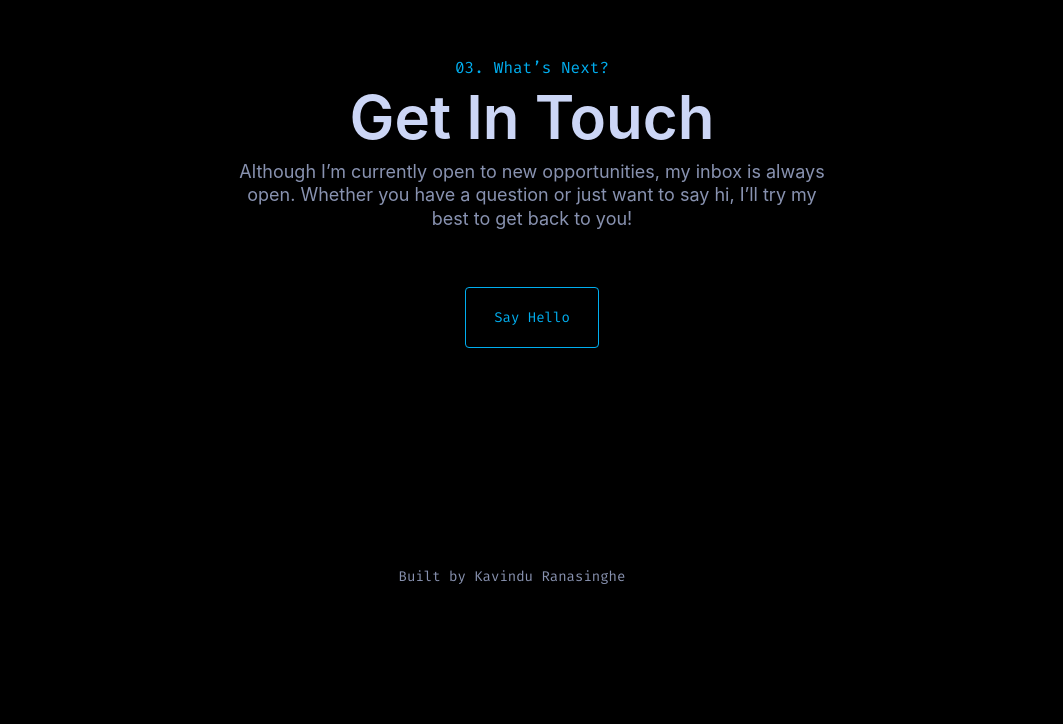
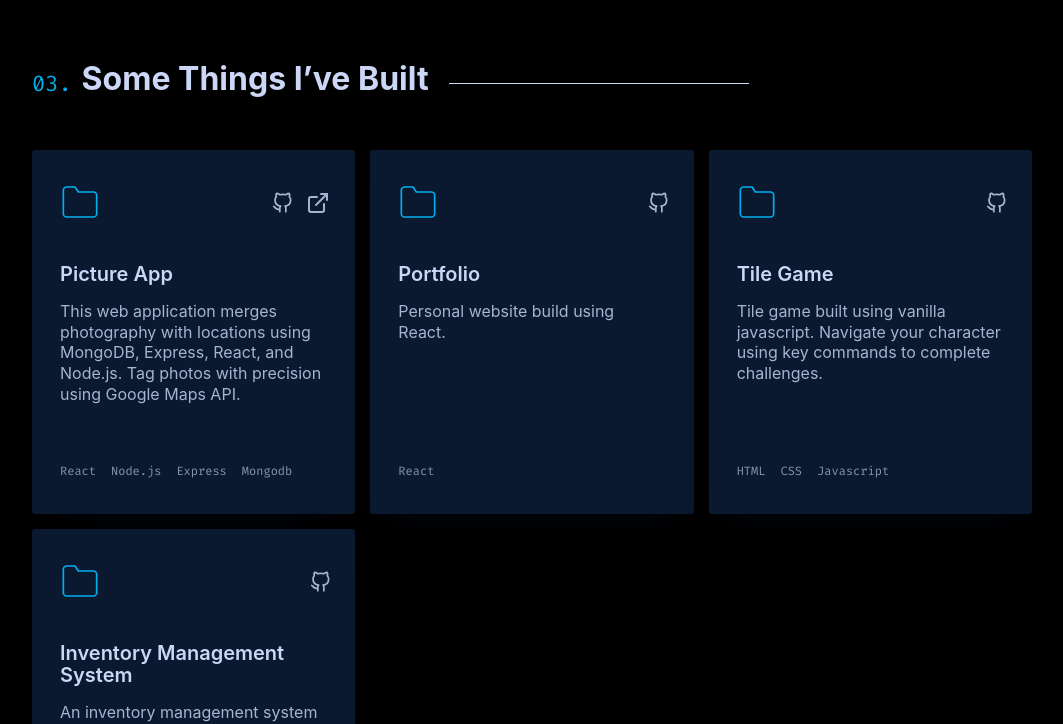
Before and after one commit to kvnd100/portfolio-website, a React (Vite) app: page / in a window 1280 px wide. Shown: the part 2076-2800 px from the top of the page, without its empty margins (128-1191 px from the left). Before the commit the page ends 2682 px from the top, so only its background shows below. Built offline with nearby package versions, Linux system fonts and the light colour scheme.

Commit message:
projects added

```diff
--- a/index.html
+++ b/index.html
@@ -2,7 +2,7 @@
 <html lang="en">
   <head>
     <meta charset="UTF-8" />
-    <link rel="icon" type="image/svg+xml" href="/vite.svg" />
+    <link rel="icon" type="image/svg+xml" href="./src//assets//K.svg" />
     <meta name="viewport" content="width=device-width, initial-scale=1.0" />
     <title>Kavindu Ranasinghe</title>
   </head>
--- a/src/App.css
+++ b/src/App.css
@@ -48,6 +48,7 @@ color: var(--slate);
 font-family: var(--font-sans);
 font-size: var(--fz-xl);
 line-height: 1.3;
+box-sizing: border-box;
 }
 
 section{
--- a/src/components/Header.jsx
+++ b/src/components/Header.jsx
@@ -5,7 +5,9 @@ const Header = () => {
   return (
     <header className="header">
       <div className="logo">
-        <img src={myLogo} alt="SVG logo image" width="60" height="60" />
+        <a href="/">
+          <img src={myLogo} alt="SVG logo image" width="60" height="60" />
+        </a>
       </div>
       <nav className="navbar">
         <ul>
@@ -21,7 +23,7 @@ const Header = () => {
           </li>
           <li>
             <Link to="work" smooth={true} duration={500}>
-              Work
+              Projects
             </Link>
           </li>
           <li>
@@ -30,9 +32,14 @@ const Header = () => {
             </Link>
           </li>
           <li>
-            <button className="btn-resume" target="_blank">
+            <a
+              className="btn-resume"
+              target="_blank"
+              href="https://drive.google.com/file/d/1UQmZBPAo17c5bZ-3o9YBGpxGRqFhtcRK/view?usp=drive_link"
+              rel="noreferrer"
+            >
               Resume
-            </button>
+            </a>
           </li>
         </ul>
       </nav>
--- a/src/components/Work.jsx
+++ b/src/components/Work.jsx
@@ -1,5 +1,57 @@
+import SubHeading from "./shared/subHeading";
+import "../styles/projects.css";
+import Folder from "./shared/Folder";
+import uuid from "react-uuid";
+
+const projectData = [
+  {
+    title: "Picture App",
+    description:
+      "This web application merges photography with locations using MongoDB, Express, React, and Node.js. Tag photos with precision using Google Maps API.",
+    tech: ["React", "Node.js", "Express", "Mongodb"],
+    git: "https://github.com/kvnd100/Picture-app",
+    url: "https://picture-app-cfa16ee42abb.herokuapp.com/",
+  },
+  {
+    title: "Portfolio",
+    description: "Personal website build using React.",
+    tech: ["React"],
+    git: "https://github.com/kvnd100/portfolio-website",
+  },
+  {
+    title: "Tile Game",
+    description:
+      "Tile game built using vanilla javascript. Navigate your character using key commands to complete challenges.",
+    tech: ["HTML", "CSS", "Javascript"],
+    git: "https://github.com/kvnd100/GameAssignment",
+  },
+  {
+    title: "Inventory Management System",
+    description:
+      "An inventory management system built using php,javascript,html and css as a group assignment.",
+    tech: ["HTML", "CSS", "Javascript", "PHP"],
+    git: "https://github.com/kvnd100/Inventory-Management-System",
+  },
+];
+
 const Work = () => {
-  return <section style={{ display: "none" }}>Work</section>;
+  return (
+    <section id="work" className="projects">
+      <SubHeading heading="Some Things I’ve Built" />
+      <ul className="projects-grid">
+        {projectData.map((val) => (
+          <Folder
+            key={uuid()}
+            git={val.git}
+            url={val.url}
+            title={val.title}
+            description={val.description}
+            tech={val.tech}
+          />
+        ))}
+      </ul>
+    </section>
+  );
 };
 
 export default Work;
--- /dev/null
+++ b/src/components/shared/Folder.jsx
@@ -0,0 +1,101 @@
+import uuid from "react-uuid";
+const Folder = ({ title, description, tech, git, url }) => {
+  return (
+    <>
+      <li className="folder-container">
+        <div className="projects-content">
+          <header>
+            <div className="projects-icon-container">
+              <div className="folder">
+                <svg
+                  xmlns="http://www.w3.org/2000/svg"
+                  role="img"
+                  viewBox="0 0 24 24"
+                  fill="none"
+                  stroke="currentColor"
+                  strokeWidth="1"
+                  strokeLinecap="round"
+                  strokeLinejoin="round"
+                  className="feather"
+                >
+                  <title>Folder</title>
+                  <path d="M22 19a2 2 0 0 1-2 2H4a2 2 0 0 1-2-2V5a2 2 0 0 1 2-2h5l2 3h9a2 2 0 0 1 2 2z"></path>
+                </svg>
+              </div>
+              <div className="projects-links">
+                {git ? (
+                  <a
+                    href={git}
+                    className="git"
+                    aria-label="GitHub Link"
+                    target="_blank"
+                    rel="noopener noreferrer"
+                  >
+                    <svg
+                      xmlns="http://www.w3.org/2000/svg"
+                      role="img"
+                      viewBox="0 0 24 24"
+                      fill="none"
+                      stroke="currentColor"
+                      strokeWidth="2"
+                      strokeLinecap="round"
+                      strokeLinejoin="round"
+                      className="feather feather-github"
+                    >
+                      <title>GitHub</title>
+                      <path d="M9 19c-5 1.5-5-2.5-7-3m14 6v-3.87a3.37 3.37 0 0 0-.94-2.61c3.14-.35 6.44-1.54 6.44-7A5.44 5.44 0 0 0 20 4.77 5.07 5.07 0 0 0 19.91 1S18.73.65 16 2.48a13.38 13.38 0 0 0-7 0C6.27.65 5.09 1 5.09 1A5.07 5.07 0 0 0 5 4.77a5.44 5.44 0 0 0-1.5 3.78c0 5.42 3.3 6.61 6.44 7A3.37 3.37 0 0 0 9 18.13V22"></path>
+                    </svg>
+                  </a>
+                ) : null}
+                {url ? (
+                  <a
+                    href={url}
+                    aria-label="External Link"
+                    className="external"
+                    target="_blank"
+                    rel="noopener noreferrer"
+                  >
+                    <svg
+                      xmlns="http://www.w3.org/2000/svg"
+                      role="img"
+                      viewBox="0 0 24 24"
+                      fill="none"
+                      stroke="currentColor"
+                      strokeWidth="2"
+                      strokeLinecap="round"
+                      strokeLinejoin="round"
+                      className="feather feather-external-link"
+                    >
+                      <title>External Link</title>
+                      <path d="M18 13v6a2 2 0 0 1-2 2H5a2 2 0 0 1-2-2V8a2 2 0 0 1 2-2h6"></path>
+                      <polyline points="15 3 21 3 21 9"></polyline>
+                      <line x1="10" y1="14" x2="21" y2="3"></line>
+                    </svg>
+                  </a>
+                ) : null}
+              </div>
+            </div>
+            <h3 className="projects-title">
+              <a href={url ? url : git} target="_blank" rel="noopener noreferrer">
+                {title}
+              </a>
+            </h3>
+
+            <div className="projects-description">
+              <p>{description}</p>
+            </div>
+          </header>
+          <footer>
+            <ul className="projects-tech-list">
+              {tech.map((lang) => (
+                <li key={uuid()}>{lang}</li>
+              ))}
+            </ul>
+          </footer>
+        </div>
+      </li>
+    </>
+  );
+};
+
+export default Folder;
--- a/src/styles/about.css
+++ b/src/styles/about.css
@@ -1,3 +1,4 @@
+
 .about-content{
     display: grid;
     grid-template-columns: 3fr 2fr;
--- a/src/styles/experience.css
+++ b/src/styles/experience.css
@@ -1,3 +1,4 @@
 .experience{
     max-width: 700px;
+
 }
--- a/src/styles/header.css
+++ b/src/styles/header.css
@@ -50,6 +50,8 @@
 
   }
 
+
+
   .navbar a:hover {
     color: var(--primary-color);
 
@@ -81,6 +83,10 @@
 
 }
 
+.btn-resume::before{
+  content: ""!important;
+}
+
 .btn-resume:hover{
     background-color: rgba(0, 174, 239, .5);
     border: 1px solid var(--primary-color);
--- /dev/null
+++ b/src/styles/projects.css
@@ -0,0 +1,139 @@
+
+.projects{
+    margin: 0px auto;
+    padding: 100px 0px;
+    max-width: 1000px;
+    flex-direction: column;
+    -webkit-box-align: center;
+    align-items: center;
+}
+
+
+.projects-grid{
+    list-style: none;
+    padding: 0px;
+    margin: 50px 0px 0px;
+    display: grid;
+    grid-template-columns: repeat(auto-fill, minmax(300px, 1fr));
+    gap: 15px;
+    position: relative;
+}
+
+
+.projects-grid > li {
+    position: relative;
+    cursor: default;
+    transition: var(--transition);
+}
+
+.projects-content{
+    box-shadow: 0 10px 30px -15px var(--navy-shadow);
+    display: flex;
+    -webkit-box-pack: justify;
+    -webkit-box-align: center;
+    flex-direction: column;
+    align-items: flex-start;
+    position: relative;
+    padding: 2rem 1.75rem;
+    border-radius: var(--border-radius);
+    background-color: var(--navy);
+    transition: var(--transition);
+    justify-content: space-between;
+    overflow: auto;
+    min-height: 300px
+}
+
+.projects-tech-list{
+    display: flex;
+    align-items: flex-end;
+    -webkit-box-flex: 1;
+    flex-grow: 1;
+    flex-wrap: wrap;
+    padding: 0px;
+    margin: 20px 0px 0px;
+    list-style: none;
+}
+
+.projects-tech-list li{
+    font-family: var(--font-mono);
+    font-size: var(--fz-xxs);
+    line-height: 1.75;
+}
+
+.projects-tech-list li:not(:last-of-type){
+    margin-right: 15px;
+}
+
+.projects-description{
+    color: var(--light-slate);
+    font-size: 1rem;
+}
+
+.projects-title{
+    margin: 0px 0px 10px;
+    color: var(--lightest-slate);
+    font-size: var(--fz-xl);
+    font-weight: 600;
+    line-height: 1.1;
+}
+
+.projects-title:hover{
+    color: var(--primary-color);
+}
+
+.projects-icon-container{
+    display: flex;
+    -webkit-box-pack: justify;
+    justify-content: space-between;
+    -webkit-box-align: center;
+    align-items: center;
+    margin-bottom: 35px;
+}
+
+.folder{
+    color: var(--primary-color);
+
+}
+
+.folder>svg{
+    width: 40px;
+    height: 40px;
+}
+
+.projects-links{
+    display: flex;
+    -webkit-box-align: center;
+    align-items: center;
+    margin-right: -10px;
+    color: var(--light-slate);
+}
+
+.projects-links a{
+    display: flex;
+    -webkit-box-pack: center;
+    justify-content: center;
+    -webkit-box-align: center;
+    align-items: center;
+    padding: 5px 7px;
+}
+
+.external>svg{
+    width: 1.5rem;
+    height: 1.5rem;
+    margin-top: -4px;
+}
+
+.git>svg{
+    width: 1.3rem;
+    height: 1.5rem;
+    margin-top: -4px;
+}
+
+.git>svg:hover,.external>svg:hover{
+    color:var(--primary-color)
+}
+
+
+svg.feather{
+    fill: none;
+}
```
